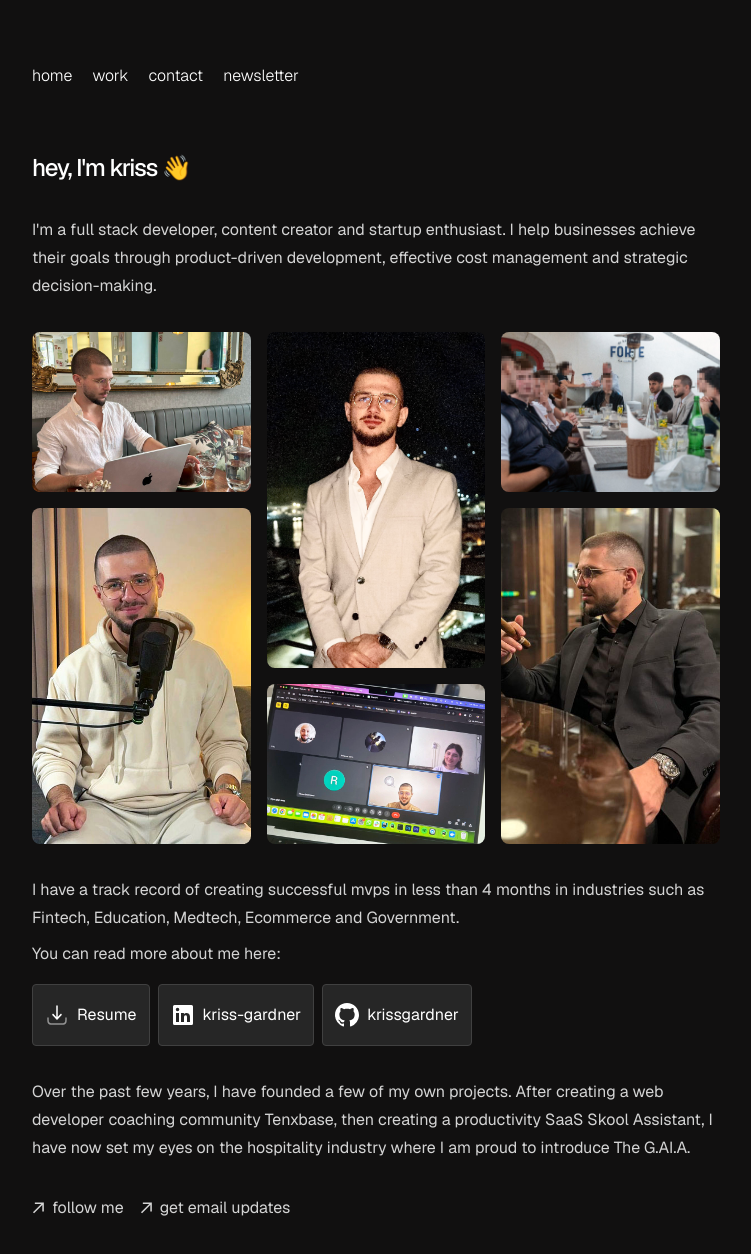
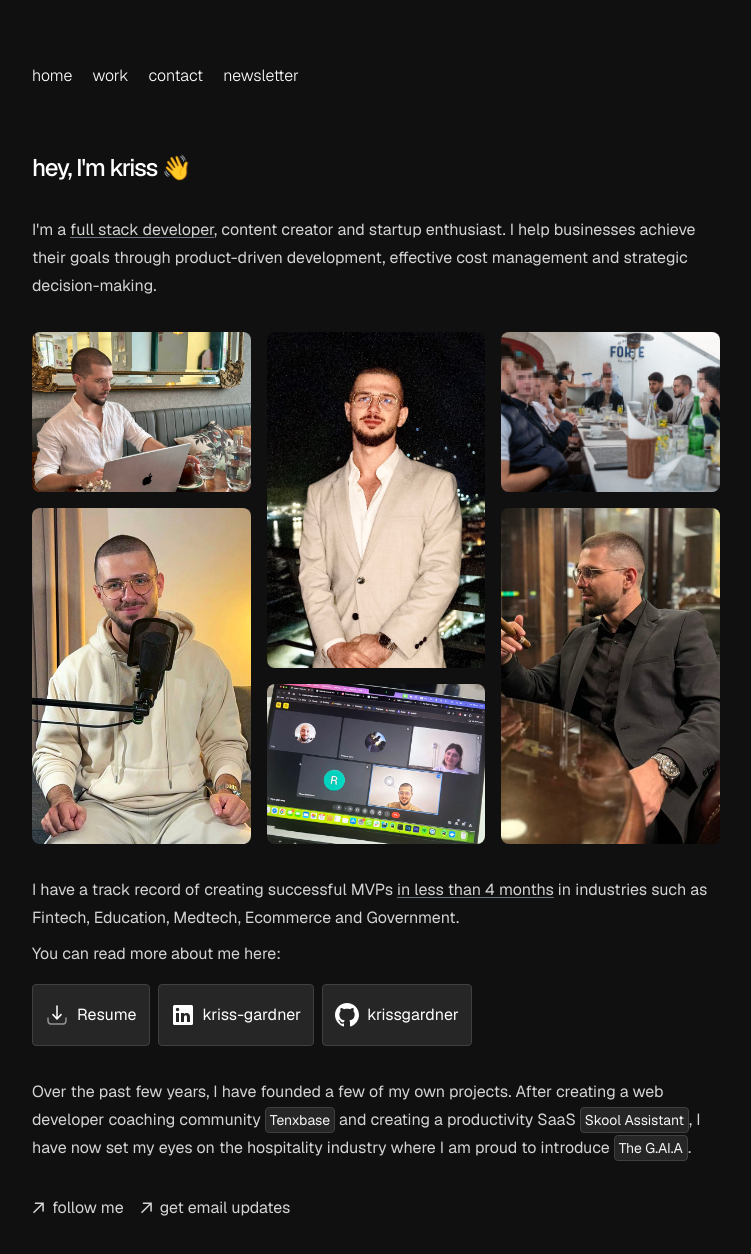
Before and after one commit to krissgardner/krissgardner.com, a Next.js app: page / in a window 1280 px wide. Shown: the top 1254 px of the page, without its empty margins (264-1015 px from the left). Built offline with nearby package versions, Linux system fonts and the light colour scheme.

Commit message:
Highlight text

```diff
--- a/app/page.tsx
+++ b/app/page.tsx
@@ -1,5 +1,6 @@
 import Gallery from '@/components/Gallery'
 import { Arrow, Download, GitHub, LinkedIn } from '@/components/icons'
+import Tag from '@/components/Tag'
 
 export default function Page() {
   return (
@@ -7,12 +8,25 @@ export default function Page() {
       <h1 className="mb-8 text-2xl font-medium tracking-tighter text-white">
         {`hey, I'm kriss 👋`}
       </h1>
-      <p>{`I'm a full stack developer, content creator and startup enthusiast. I help businesses achieve their goals through product-driven development, effective cost management and strategic decision-making.`}</p>
+      <p>
+        {`I'm a `}
+        <span className="underline decoration-gray-500 underline-offset-2">
+          full stack developer
+        </span>
+        , content creator and startup enthusiast. I help businesses achieve
+        their goals through product-driven development, effective cost
+        management and strategic decision-making.
+      </p>
 
       <Gallery />
 
       <p>
-        {`I have a track record of creating successful mvps in less than 4 months in industries such as Fintech, Education, Medtech, Ecommerce and Government.`}
+        {`I have a track record of creating successful MVPs `}
+        <span className="underline decoration-gray-500 underline-offset-2">
+          in less than 4 months
+        </span>{' '}
+        in industries such as Fintech, Education, Medtech, Ecommerce and
+        Government.
       </p>
       <p className="mt-2">You can read more about me here:</p>
 
@@ -41,9 +55,10 @@ export default function Page() {
 
       <p className="mt-8">
         Over the past few years, I have founded a few of my own projects. After
-        creating a web developer coaching community Tenxbase, then creating a
-        productivity SaaS Skool Assistant, I have now set my eyes on the
-        hospitality industry where I am proud to introduce The G.AI.A.
+        creating a web developer coaching community <Tag>Tenxbase</Tag> and
+        creating a productivity SaaS <Tag>Skool Assistant</Tag>, I have now set
+        my eyes on the hospitality industry where I am proud to introduce{' '}
+        <Tag>The G.AI.A</Tag>.
       </p>
 
       <ul className="font-sm mt-8 flex flex-col space-x-0 space-y-2 md:flex-row md:space-x-4 md:space-y-0 text-neutral-300">
--- /dev/null
+++ b/components/Tag.tsx
@@ -0,0 +1,11 @@
+import React, { PropsWithChildren } from 'react'
+
+const Tag: React.FC<PropsWithChildren> = ({ children }) => {
+  return (
+    <span className="inline-flex items-center rounded border p-1 text-sm leading-4 no-underline border-neutral-700 bg-neutral-800 text-neutral-100">
+      {children}
+    </span>
+  )
+}
+
+export default Tag
```
